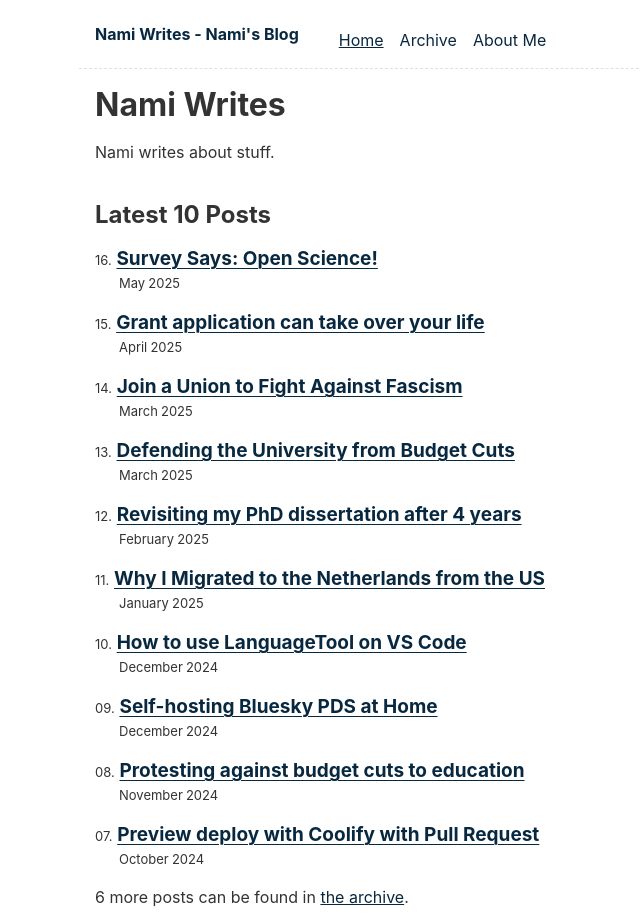
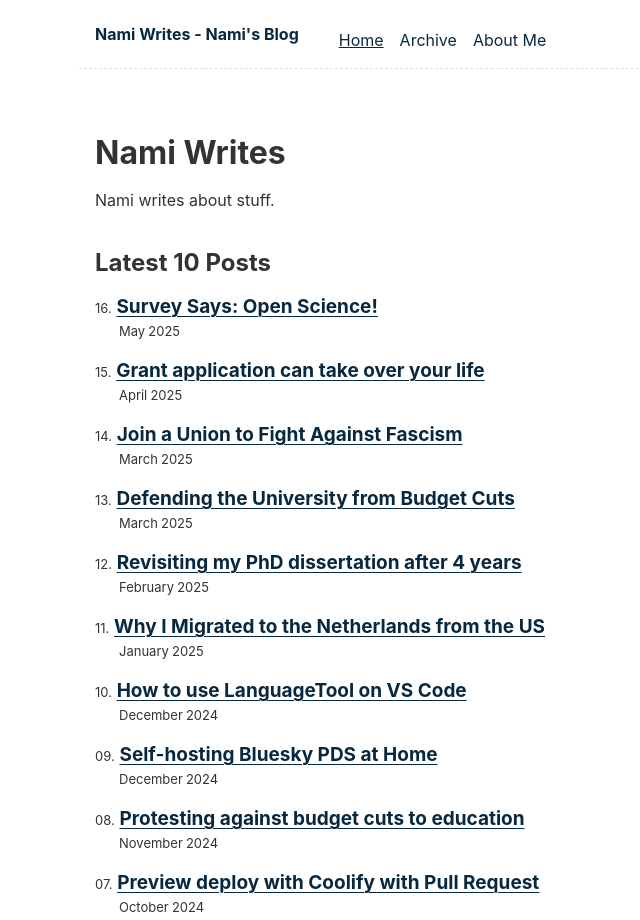
Before and after one commit to nsunami/nami-writes, an Eleventy site: page content/index.njk in a window 1280 px wide. Shown: the top 920 px of the page, without its empty margins (241-881 px from the left). Built offline with nearby package versions, Linux system fonts and the light colour scheme; Eleventy itself is replaced by a stand-in of ours; files that its build step writes are made by us from their sources.

Commit message:
fix(index.css): Remove forcing m-0 on all first children

```diff
--- a/public/css/index.css
+++ b/public/css/index.css
@@ -94,9 +94,6 @@ a[href]:active {
 
 main {
 	padding: 1rem;
-}
-main :first-child {
-	margin-top: 0;
 }
 
 header {
```
